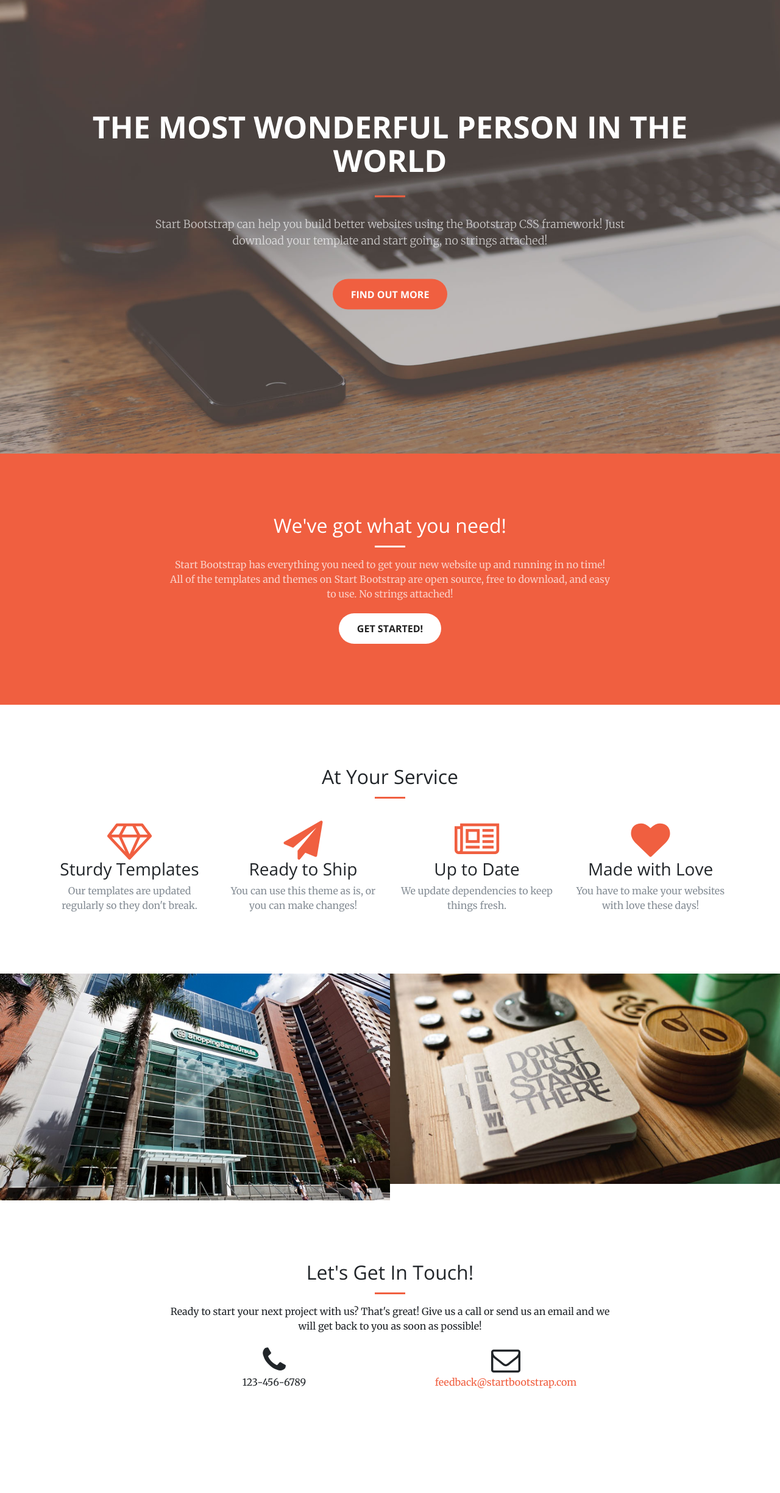
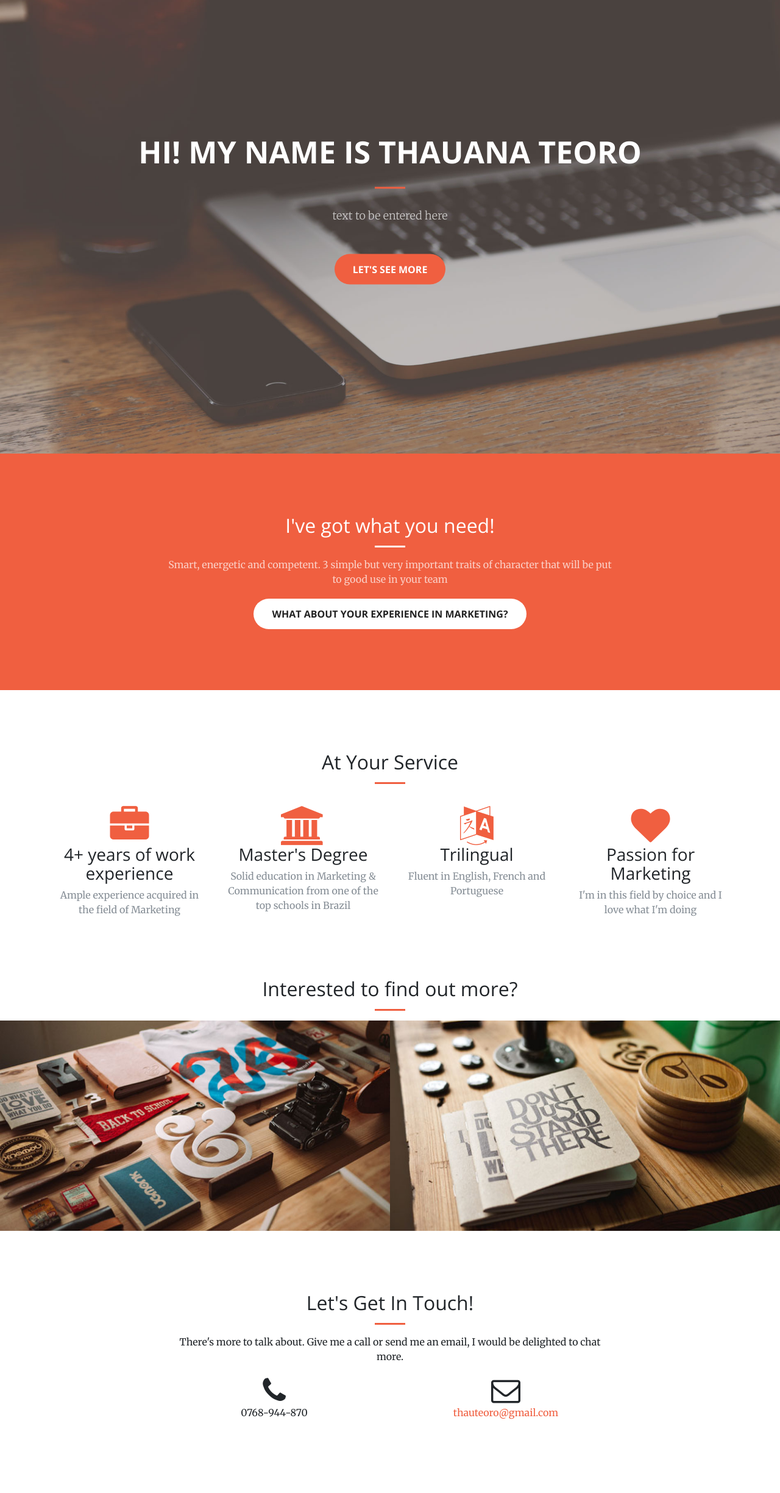
Before and after one commit to sorinbiriescu/thauinabox, a Flask app: page / in a window 1280 px wide. Shown: the part 56-2505 px from the top of the page at 61% size. Before the commit the page ends 2333 px from the top, so only its background shows below. Run offline with Flask 2, Linux system fonts and the light colour scheme; some libraries are stand-ins or nearby versions.

Commit message:
Added content to the website. Build the hobbies page

```diff
--- a/app/templates/index.html
+++ b/app/templates/index.html
@@ -1,14 +1,12 @@
-
-{% extends "base.html" %}
-
-{% block content %}
+ {% extends "base.html" %} {% block content %}
 
 
 <!-- Navigation -->
 <nav class="navbar navbar-expand-lg navbar-light fixed-top" id="mainNav">
   <div class="container">
     <a class="navbar-brand js-scroll-trigger" href="#page-top">Thauana Alice Tavares Teoro</a>
-        <button class="navbar-toggler navbar-toggler-right" type="button" data-toggle="collapse" data-target="#navbarResponsive" aria-controls="navbarResponsive" aria-expanded="false" aria-label="Toggle navigation">
+    <button class="navbar-toggler navbar-toggler-right" type="button" data-toggle="collapse" data-target="#navbarResponsive"
+      aria-controls="navbarResponsive" aria-expanded="false" aria-label="Toggle navigation">
       <span class="navbar-toggler-icon"></span>
     </button>
     <div class="collapse navbar-collapse" id="navbarResponsive">
@@ -36,10 +34,10 @@
 <header class="masthead">
   <div class="header-content">
     <div class="header-content-inner">
-          <h1 id="homeHeading">The most wonderful person in the world</h1>
+      <h1 id="homeHeading">Hi! My name is Thauana Teoro</h1>
       <hr>
-          <p>Start Bootstrap can help you build better websites using the Bootstrap CSS framework! Just download your template and start going, no strings attached!</p>
-          <a class="btn btn-primary btn-xl js-scroll-trigger" href="#about">Find Out More</a>
+      <p>text to be entered here</p>
+      <a class="btn btn-primary btn-xl js-scroll-trigger" href="#about">Let's see more</a>
     </div>
   </div>
 </header>
@@ -48,10 +46,11 @@
   <div class="container">
     <div class="row">
       <div class="col-lg-8 mx-auto text-center">
-            <h2 class="section-heading text-white">We've got what you need!</h2>
+        <h2 class="section-heading text-white">I've got what you need!</h2>
         <hr class="light">
-            <p class="text-faded">Start Bootstrap has everything you need to get your new website up and running in no time! All of the templates and themes on Start Bootstrap are open source, free to download, and easy to use. No strings attached!</p>
-            <a class="btn btn-default btn-xl js-scroll-trigger" href="#services">Get Started!</a>
+        <p class="text-faded">Smart, energetic and competent. 3 simple but very important traits of character that will be put to good use in your
+          team</p>
+        <a class="btn btn-default btn-xl js-scroll-trigger" href="#at_a_glance">What about your experience in Marketing?</a>
       </div>
     </div>
   </div>
@@ -70,30 +69,31 @@
     <div class="row">
       <div class="col-lg-3 col-md-6 text-center">
         <div class="service-box">
-              <i class="fa fa-4x fa-diamond text-primary sr-icons"></i>
-              <h3>Sturdy Templates</h3>
-              <p class="text-muted">Our templates are updated regularly so they don't break.</p>
+          <i class="fa fa-4x fa-briefcase text-primary sr-icons"></i>
+          <h3>4+ years of work experience</h3>
+          <p class="text-muted">Ample experience acquired in the field of Marketing</p>
         </div>
       </div>
       <div class="col-lg-3 col-md-6 text-center">
         <div class="service-box">
-              <i class="fa fa-4x fa-paper-plane text-primary sr-icons"></i>
-              <h3>Ready to Ship</h3>
-              <p class="text-muted">You can use this theme as is, or you can make changes!</p>
+          <i class="fa fa-4x fa-university text-primary sr-icons"></i>
+          <h3>Master's Degree</h3>
+          <p class="text-muted">Solid education in Marketing & Communication from one of the top schools in Brazil</p>
         </div>
       </div>
+
       <div class="col-lg-3 col-md-6 text-center">
         <div class="service-box">
-              <i class="fa fa-4x fa-newspaper-o text-primary sr-icons"></i>
-              <h3>Up to Date</h3>
-              <p class="text-muted">We update dependencies to keep things fresh.</p>
+          <i class="fa fa-4x fa-language text-primary sr-icons"></i>
+          <h3>Trilingual</h3>
+          <p class="text-muted">Fluent in English, French and Portuguese</p>
         </div>
       </div>
       <div class="col-lg-3 col-md-6 text-center">
         <div class="service-box">
           <i class="fa fa-4x fa-heart text-primary sr-icons"></i>
-              <h3>Made with Love</h3>
-              <p class="text-muted">You have to make your websites with love these days!</p>
+          <h3>Passion for Marketing</h3>
+          <p class="text-muted">I'm in this field by choice and I love what I'm doing</p>
         </div>
       </div>
     </div>
@@ -101,6 +101,14 @@
 </section>
 
 <section class="p-0" id="work_leisure">
+  <div class="container">
+    <div class="row">
+      <div class="col-lg-12 text-center">
+        <h2 class="section-heading">Interested to find out more?</h2>
+        <hr class="primary">
+      </div>
+    </div>
+  </div>
   <div class="container-fluid">
     <div class="row no-gutter">
       <div class="col-lg-6 col-sm-6">
@@ -138,18 +146,18 @@
       <div class="col-lg-8 mx-auto text-center">
         <h2 class="section-heading">Let's Get In Touch!</h2>
         <hr class="primary">
-            <p>Ready to start your next project with us? That's great! Give us a call or send us an email and we will get back to you as soon as possible!</p>
+        <p>There's more to talk about. Give me a call or send me an email, I would be delighted to chat more.</p>
       </div>
     </div>
     <div class="row">
       <div class="col-lg-4 ml-auto text-center">
         <i class="fa fa-phone fa-3x sr-contact"></i>
-            <p>123-456-6789</p>
+        <p>0768-944-870</p>
       </div>
       <div class="col-lg-4 mr-auto text-center">
         <i class="fa fa-envelope-o fa-3x sr-contact"></i>
         <p>
-              <a href="mailto:your-email@your-domain.com">feedback@startbootstrap.com</a>
+          <a href="mailto:thauteoro@gmail.com">thauteoro@gmail.com</a>
         </p>
       </div>
     </div>
```
Also changed, not shown: app/static/json/resume.json (+42 -14 lines), app/templates/leisure.html (+254 -0 lines), app/templates/resume.html (+42 -12 lines), app/static/img/portfolio/thumbnails/1.jpg. Lines whose indentation alone changed are shown as unchanged.
